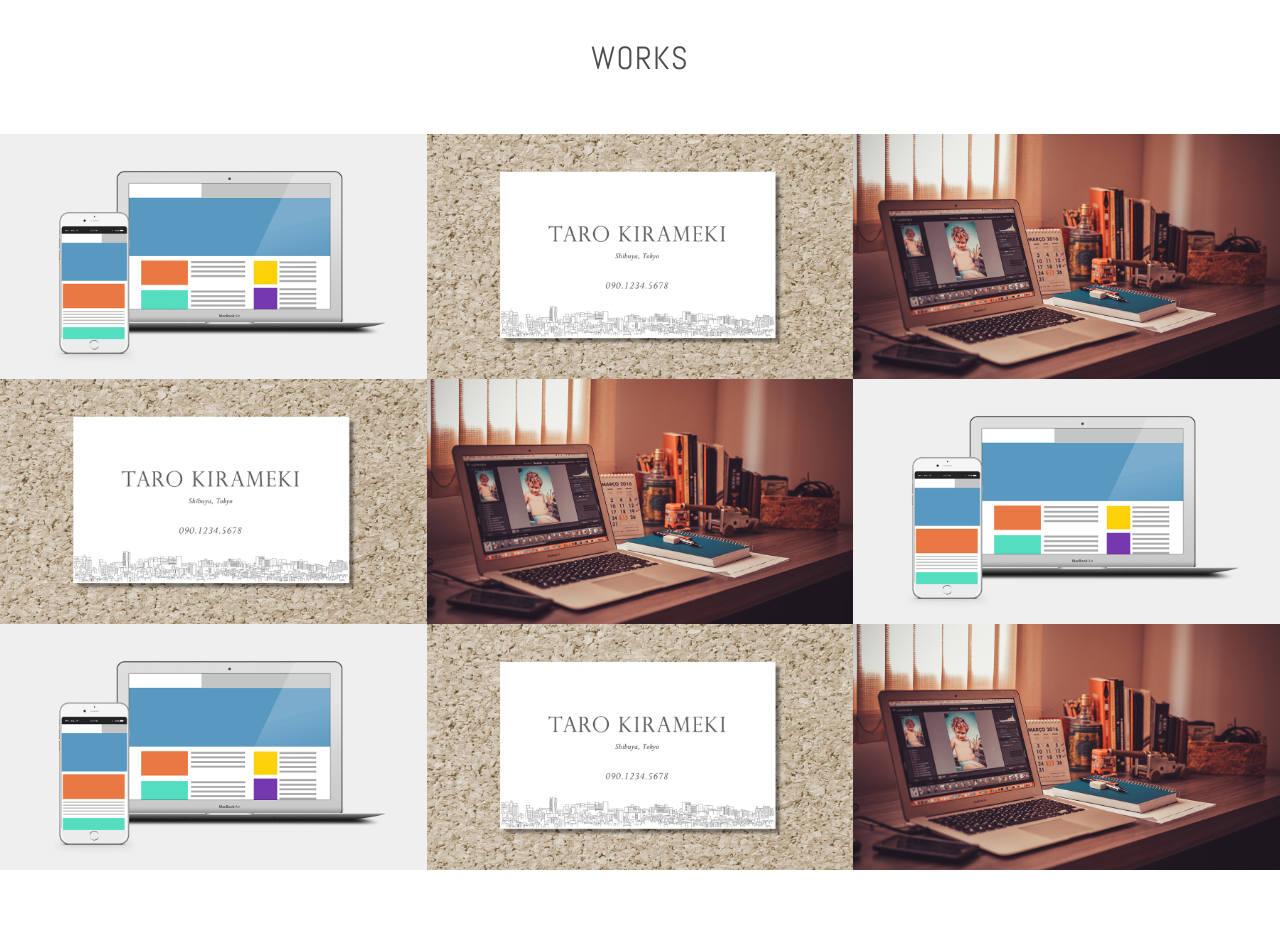
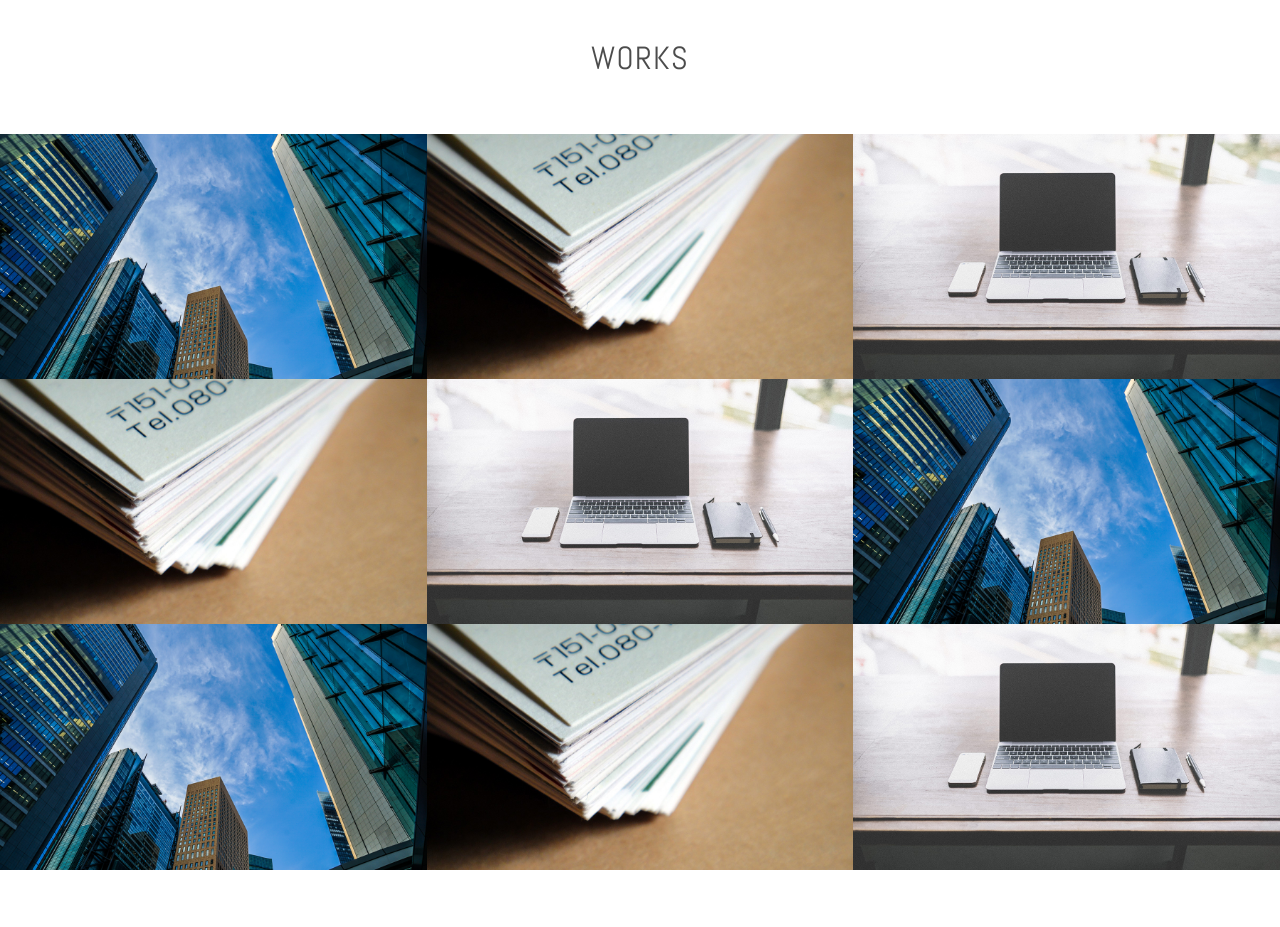
Before and after one commit to mai5hara/mai5hara.github.io, a plain HTML site: page index.html in a window 1280 px wide. Shown: the part 1040-1967 px from the top of the page. Drawn offline with nearby package versions, Linux system fonts and the light colour scheme.

Commit message:
changed profilephoto,works images

```diff
--- a/index.html
+++ b/index.html
@@ -14,7 +14,7 @@
             <a href="#contact" class="button-contact"><i aria-label="お問い合わせ" class="fa fa-envelope-o"></i></a>
             <div class="profile">
                 <h1 class="site-title abel uppercase text-center">Web Designer <span>Mai Gohara</span></h1>
-                <img src="./images/img_profile.jpg" alt="プロフィール写真" width="140" height="140" class="block-center profile-icon">
+                <img src="./images/img_profile_2.jpg" alt="プロフィール写真" width="140" height="140" class="block-center profile-icon">
                 <p>東京都在住のデザイナー&フォトグラファー、郷原麻衣です。紙のデザインからWEB、様々なシチュエーションでの写真撮影など幅広く活動中です。海外でも通用するクリエイターになるため、日々精進しています。</p>
             </div>
         </header>
@@ -43,7 +43,7 @@
                 <h2 class="text-center">Works</h2>
                 <div class="works-box">
                     <a href="#">
-                        <img src="./images/img_work_site.png" alt="株式会社きらめき コーポレートサイト様 Webサイトデザイン">
+                        <img src="./images/img_work_site_2.jpg" alt="株式会社きらめき コーポレートサイト様 Webサイトデザイン">
                         <div class="works-box-inner">
                             <div class="text-center">
                                 <h3>株式会社きらめき コーポレートサイト</h3>
@@ -55,7 +55,7 @@
                 </div>
                 <div class="works-box">
                     <a href="#">
-                        <img src="./images/img_work_card.jpg" alt="郷原麻衣様 名刺デザイン">
+                        <img src="./images/img_work_card_2.jpg" alt="郷原麻衣様 名刺デザイン">
                         <div class="works-box-inner">
                             <div class="text-center">
                                 <h3>郷原麻衣様 名刺</h3>
@@ -67,7 +67,7 @@
                 </div>
                 <div class="works-box">
                     <a href="#">
-                        <img src="./images/img_work_blog.jpg" alt="WordPressオリジナルテーマ">
+                        <img src="./images/img_work_blog_2.jpg" alt="WordPressオリジナルテーマ">
                         <div class="works-box-inner">
                             <div class="text-center">
                                 <h3>ブログデザイン</h3>
@@ -79,7 +79,7 @@
                 </div>
                 <div class="works-box">
                     <a href="#">
-                        <img src="./images/img_work_card.jpg" alt="郷原麻衣様 名刺デザイン">
+                        <img src="./images/img_work_card_2.jpg" alt="郷原麻衣様 名刺デザイン">
                         <div class="works-box-inner">
                             <div class="text-center">
                                 <h3>郷原麻衣様 名刺</h3>
@@ -91,7 +91,7 @@
                 </div>
                 <div class="works-box">
                     <a href="#">
-                        <img src="./images/img_work_blog.jpg" alt="WordPressオリジナルテーマ">
+                        <img src="./images/img_work_blog_2.jpg" alt="WordPressオリジナルテーマ">
                         <div class="works-box-inner">
                             <div class="text-center">
                                 <h3>ブログデザイン</h3>
@@ -103,7 +103,7 @@
                 </div>
                 <div class="works-box">
                     <a href="#">
-                        <img src="./images/img_work_site.png" alt="株式会社きらめき コーポレートサイト様 Webサイトデザイン">
+                        <img src="./images/img_work_site_2.jpg" alt="株式会社きらめき コーポレートサイト様 Webサイトデザイン">
                         <div class="works-box-inner">
                             <div class="text-center">
                                 <h3>株式会社きらめき コーポレートサイト</h3>
@@ -115,7 +115,7 @@
                 </div>
                 <div class="works-box">
                     <a href="#">
-                        <img src="./images/img_work_site.png" alt="株式会社きらめき コーポレートサイト様 Webサイトデザイン">
+                        <img src="./images/img_work_site_2.jpg" alt="株式会社きらめき コーポレートサイト様 Webサイトデザイン">
                         <div class="works-box-inner">
                             <div class="text-center">
                                 <h3>株式会社きらめき コーポレートサイト</h3>
@@ -127,7 +127,7 @@
                 </div>
                 <div class="works-box">
                     <a href="#">
-                        <img src="./images/img_work_card.jpg" alt="郷原麻衣様 名刺デザイン">
+                        <img src="./images/img_work_card_2.jpg" alt="郷原麻衣様 名刺デザイン">
                         <div class="works-box-inner">
                             <div class="text-center">
                                 <h3>郷原麻衣様 名刺</h3>
@@ -139,7 +139,7 @@
                 </div>
                 <div class="works-box">
                     <a href="#">
-                        <img src="./images/img_work_blog.jpg" alt="WordPressオリジナルテーマ">
+                        <img src="./images/img_work_blog_2.jpg" alt="WordPressオリジナルテーマ">
                         <div class="works-box-inner">
                             <div class="text-center">
                                 <h3>ブログデザイン</h3>
```
Also changed, not shown: images/img_profile_2.jpg (added), images/img_work_blog_2.jpg (added), images/img_work_card_2.jpg (added), images/img_work_site_2.jpg (added).
